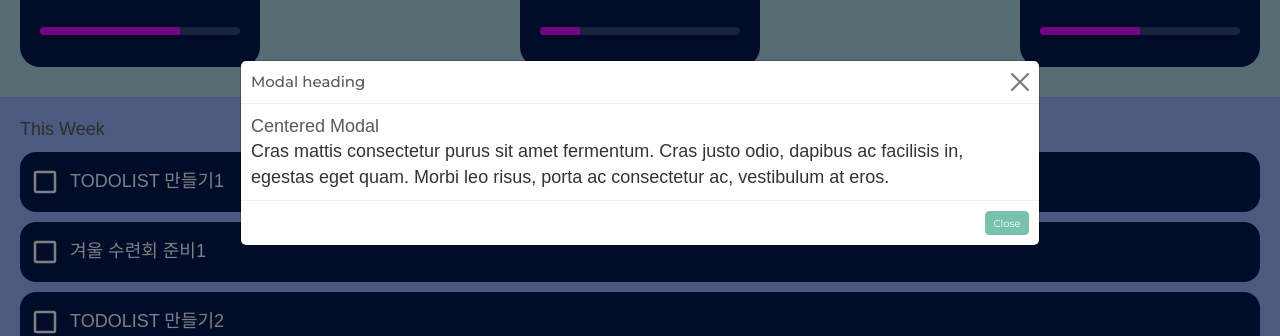
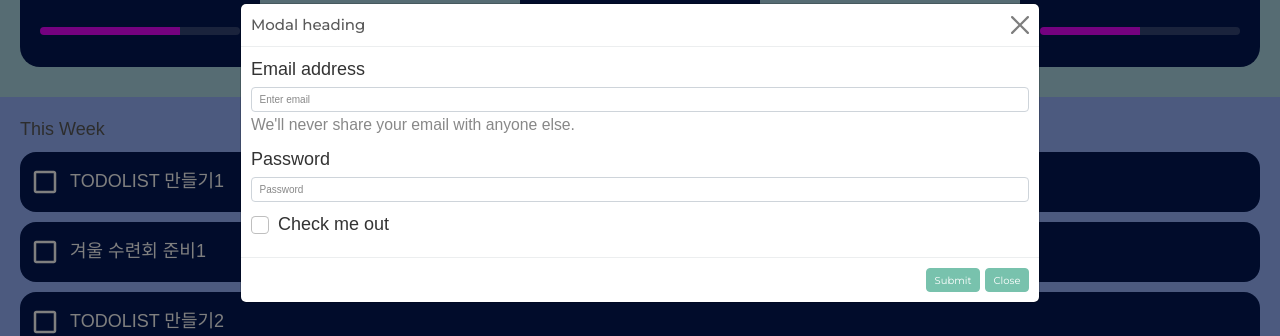
Before and after one commit to leehoeeun/my-todo-prj, a React (Create React App) app: page / in a window 1280 px wide. Both pictures are taken after a click on the element 1220 px from the left and 783 px from the top of the page. Shown: the part 247-583 px from the top of the page. Built offline with nearby package versions, Linux system fonts and the light colour scheme.

Commit message:
쓸데 없는 컴포넌트 삭제/Modal 창 내부 수정 및 추가

```diff
--- a/src/modals/PlusTodoListModal.js
+++ b/src/modals/PlusTodoListModal.js
@@ -1,10 +1,10 @@
 import React from 'react';
-import { Modal } from "react-bootstrap";
-import Button from 'react-bootstrap/Button';
+import { Modal, Button, Form, Container } from "react-bootstrap";
 
 const PlusTodoListModal = ({ show, onHide }) => {
   console.log(onHide);
   return (
+    <Container>
       <Modal
         show={show}
         onHide={onHide}
@@ -18,17 +18,32 @@
           </Modal.Title>
         </Modal.Header>
         <Modal.Body>
-        <h4>Centered Modal</h4>
-        <p>
-          Cras mattis consectetur purus sit amet fermentum. Cras justo odio,
-          dapibus ac facilisis in, egestas eget quam. Morbi leo risus, porta ac
-          consectetur ac, vestibulum at eros.
-        </p>
+          <Form>
+          <Form.Group className="mb-3" controlId="formBasicEmail">
+            <Form.Label>Email address</Form.Label>
+            <Form.Control type="email" placeholder="Enter email" />
+            <Form.Text className="text-muted">
+              We'll never share your email with anyone else.
+            </Form.Text>
+          </Form.Group>
+
+          <Form.Group className="mb-3" controlId="formBasicPassword">
+            <Form.Label>Password</Form.Label>
+            <Form.Control type="password" placeholder="Password" />
+          </Form.Group>
+          <Form.Group className="mb-3" controlId="formBasicCheckbox">
+            <Form.Check type="checkbox" label="Check me out" />
+          </Form.Group>
+          </Form>
         </Modal.Body>
         <Modal.Footer>
+          <Button variant="primary" type="button">
+            Submit
+          </Button>
           <Button onClick={onHide}>Close</Button>
         </Modal.Footer>
       </Modal>
+    </Container>
   );
 }
 
```
Also changed, not shown: src/components/PlusTodoListButton.jsx (deleted, +0 -52 lines), src/components/PlusTodoListPop.jsx (deleted, +0 -12 lines). Lines whose indentation alone changed are shown as unchanged.
